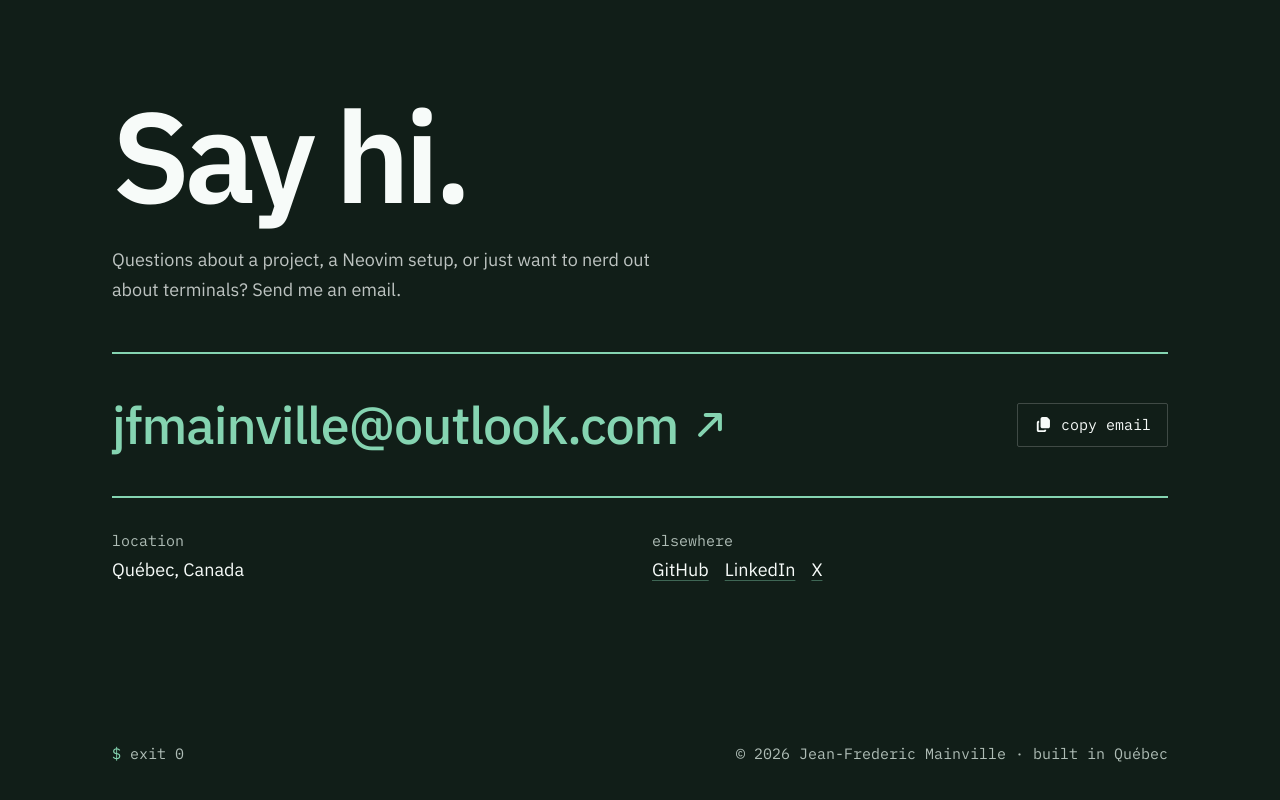
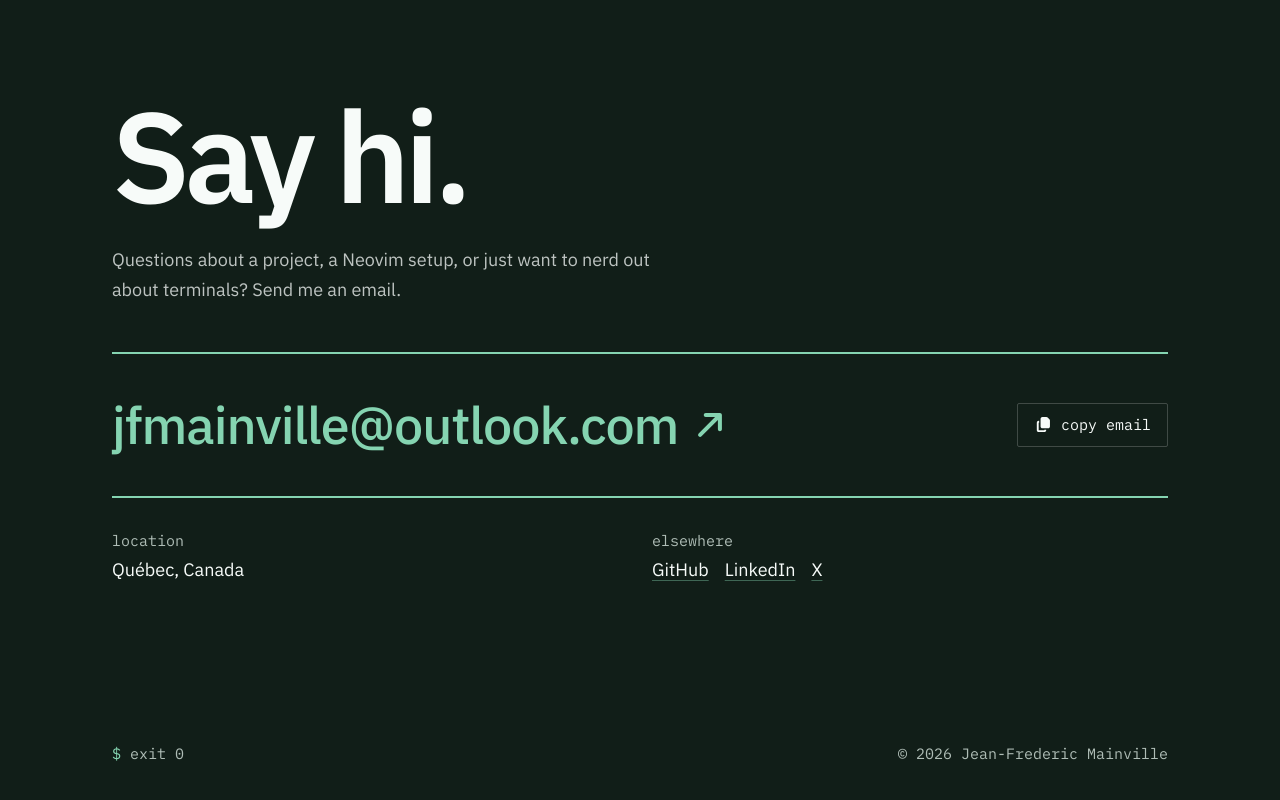
Before and after one commit to jfmainville/my-site, a Next.js app: page / in a window 1280 px wide. Shown: the part 4547-5347 px from the top of the page. Built offline with nearby package versions, Linux system fonts and the light colour scheme.

Commit message:
chore(footer): remove built in Québec mention

```diff
--- a/src/app/components/Footer/index.tsx
+++ b/src/app/components/Footer/index.tsx
@@ -6,8 +6,7 @@ const Footer = () => (
   <footer className={styles.Footer}>
     <Prompt>exit 0</Prompt>
     <span>
-      © {new Date().getFullYear()} {profile.firstName} {profile.lastName} ·
-      built in Québec
+      © {new Date().getFullYear()} {profile.firstName} {profile.lastName}
     </span>
   </footer>
 );
```
